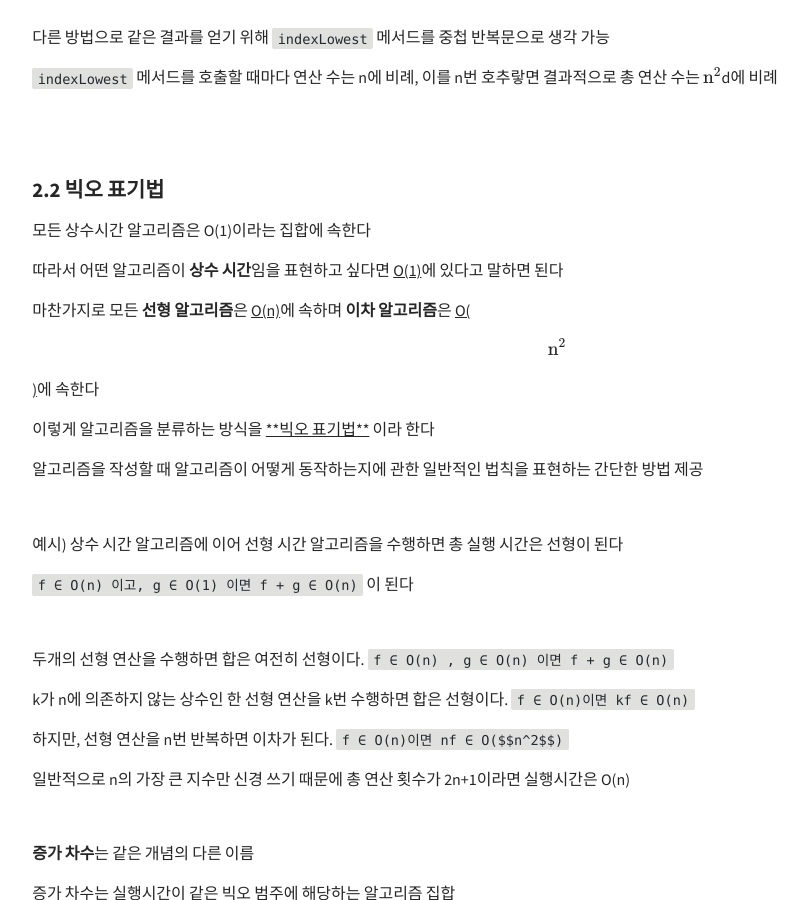
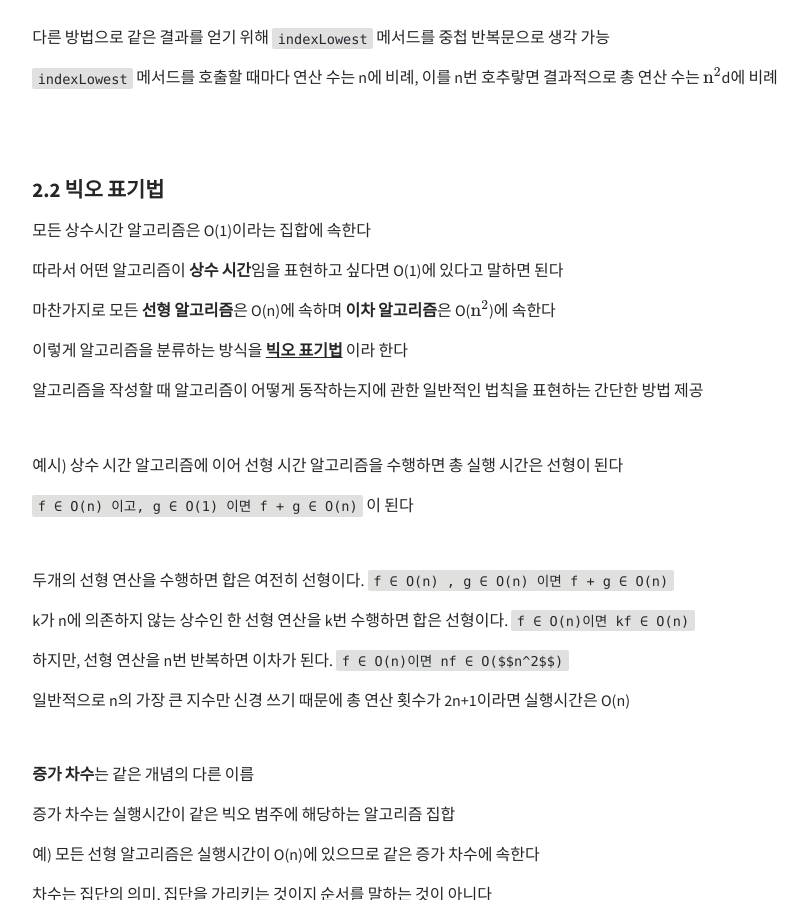
Before and after one commit to girawhale/girawhale.github.io, a Jekyll site: the page built from _posts/2020-11-24-(자바로-배우는-핵심-자료구조와-알고리즘)-2.-알고리즘-분석.md, in a window 1280 px wide and 900 px high, scrolled down 2546 px. Shown: the whole window, without its empty margins (83-891 px from the left). Built offline with Jekyll 4.4.1, drawn with Linux system fonts in a browser that asks for light colours; some web fonts are replaced; comment, search, counter and statistics services are not loaded.

Commit message:
보이는 오류 수정

```diff
--- a/_posts/2020-11-24-(자바로-배우는-핵심-자료구조와-알고리즘)-2.-알고리즘-분석.md
+++ b/_posts/2020-11-24-(자바로-배우는-핵심-자료구조와-알고리즘)-2.-알고리즘-분석.md
@@ -131,11 +131,11 @@ public class SelectionSort {
 
 모든 상수시간 알고리즘은 O(1)이라는 집합에 속한다
 
-따라서 어떤 알고리즘이 **상수 시간**임을 표현하고 싶다면 <u>O(1)</u>에 있다고 말하면 된다
+따라서 어떤 알고리즘이 **상수 시간**임을 표현하고 싶다면 O(1)에 있다고 말하면 된다
 
-마찬가지로 모든 **선형 알고리즘**은 <u>O(n)</u>에 속하며 **이차 알고리즘**은 <u>O($$n^2$$)</u>에 속한다
+마찬가지로 모든 **선형 알고리즘**은 O(n)에 속하며 **이차 알고리즘**은 O($$n^2$$)에 속한다
 
-이렇게 알고리즘을 분류하는 방식을 <u>**빅오 표기법**</u> 이라 한다
+이렇게 알고리즘을 분류하는 방식을 **<u>빅오 표기법</u>** 이라 한다
 
 알고리즘을 작성할 때 알고리즘이 어떻게 동작하는지에 관한 일반적인 법칙을 표현하는 간단한 방법 제공
 
```
